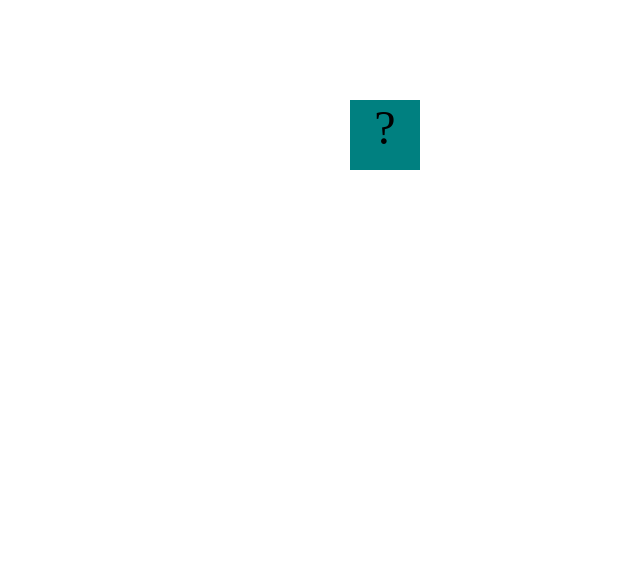
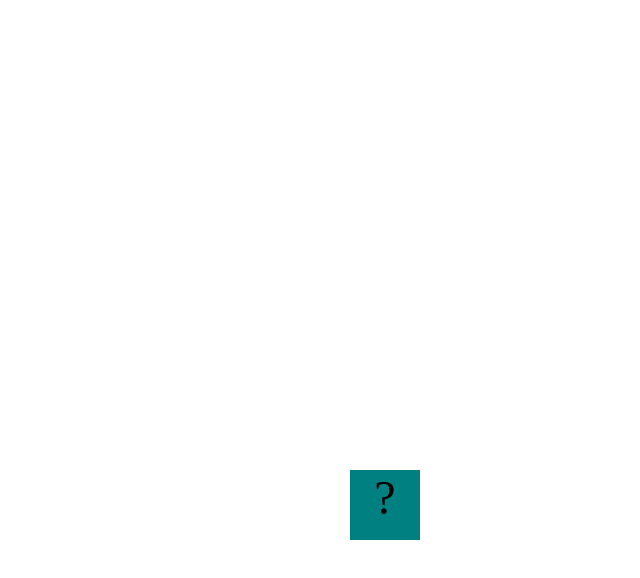
Before and after one commit to CadeCef/CadeCef.github.io, a plain HTML site: page fsd-projects/bouncing-box/index.html in a window 1280 px wide. Shown: the whole page, without its empty margins (640-1280 px from the left). Drawn offline with Linux system fonts and the light colour scheme.

Commit message:
finished platformer

```diff
--- a/fsd-projects/bouncing-box/index.html
+++ b/fsd-projects/bouncing-box/index.html
@@ -46,11 +46,15 @@
             var xVariable = 0
             var points = 0
             var speed = 10
+            var yVariable = 0
+            var speedY = 10
 
             // update the boardWidth variable when the window is resized
             jQuery(window).on("resize", function() {
                 boardWidth = board.width();
             });
+            var boardHeight = jQuery(window).height();
+
 
             // Every 50 milliseconds, call the update Function (see below)
             setInterval(update, 50);
@@ -59,8 +63,9 @@
             box.on("click", handleBoxClick);
 
             // moves the Box to a new position on the screen along the X-Axis
-            function moveBoxTo(newPositionX) {
+            function moveBoxTo(newPositionX, newPositionY) {
                 box.css("left", newPositionX);
+                box.css("top", newPositionY);
             }
 
             // changes the text displayed on the Box
@@ -84,16 +89,23 @@
              * If the box drifts off the screen, turn it around!
              */
             function update() {
-                moveBoxTo(xVariable); // Moves box to right edge
-                xVariable = xVariable + speed;
+                moveBoxTo(xVariable, yVariable); // Moves box to right edge
+                xVariable = xVariable + speed
+                yVariable = yVariable + speedY
 
-                if (xVariable > boardWidth) {
+                if (xVariable > boardWidth - 50) {
                     speed *= -1;
                 }
                 if (xVariable < 0) {
                     speed *= -1;
                 }
 
+                if (yVariable > boardHeight - 75) {
+                    speedY *= -1;
+                }
+                if (yVariable < 0) {
+                    speedY *= -1;
+                }
             }
 
             /**
```
